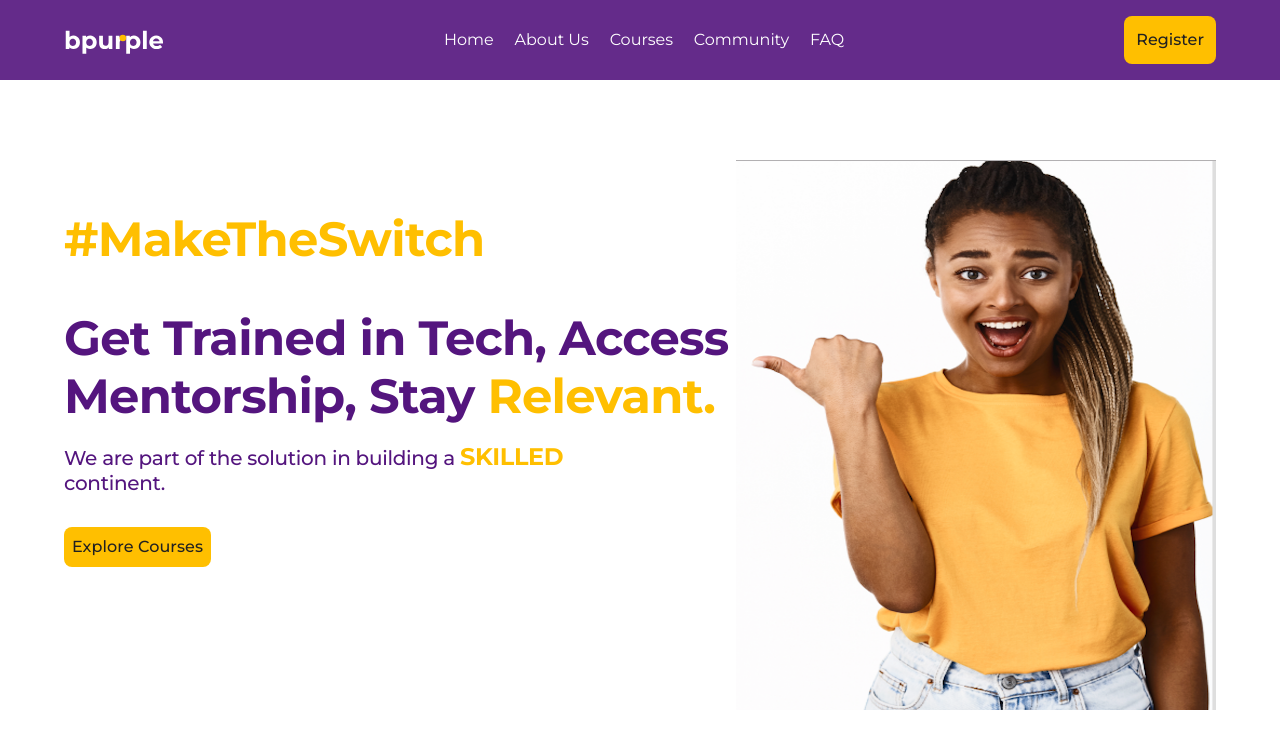
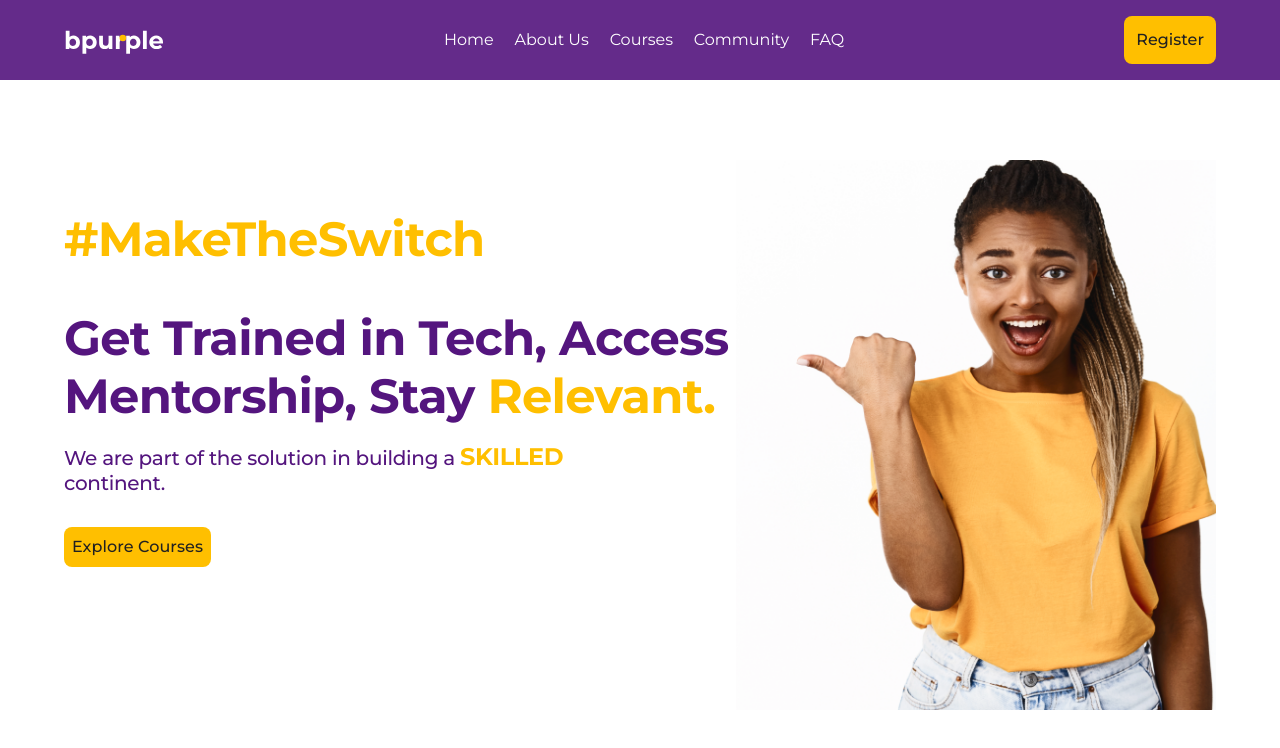
Before and after one commit to BpurpleHq/bpurplehq-web, a Next.js app: page / in a window 1280 px wide. Shown: the top 748 px of the page. Built offline with nearby package versions, Linux system fonts and the light colour scheme.

Commit message:
Update page.tsx

```diff
--- a/app/page.tsx
+++ b/app/page.tsx
@@ -43,7 +43,7 @@ export default function Home() {
 
 
         <div className='flex relative lg:w-[480px] lg:h-[550px] h-[390px] rounded-xl'>
-          <Image src='/hero2.png' alt='Hero Image'fill  />
+          <Image src='/heroImage.png' alt='Hero Image'fill  />
 
         </div>
        {/** <div className='hidden lg:block absolute bottom-[10%] left-[-1px]'>
```
